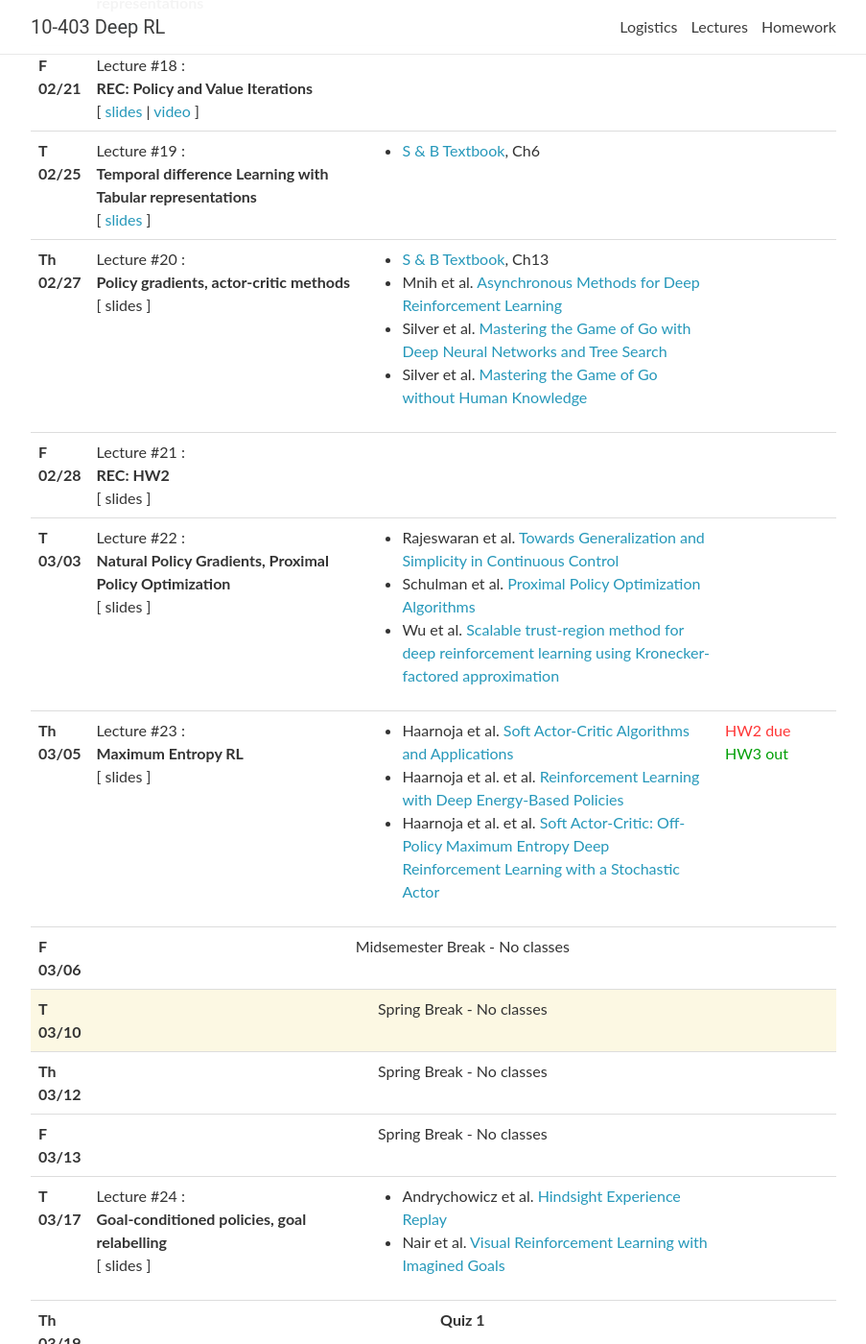
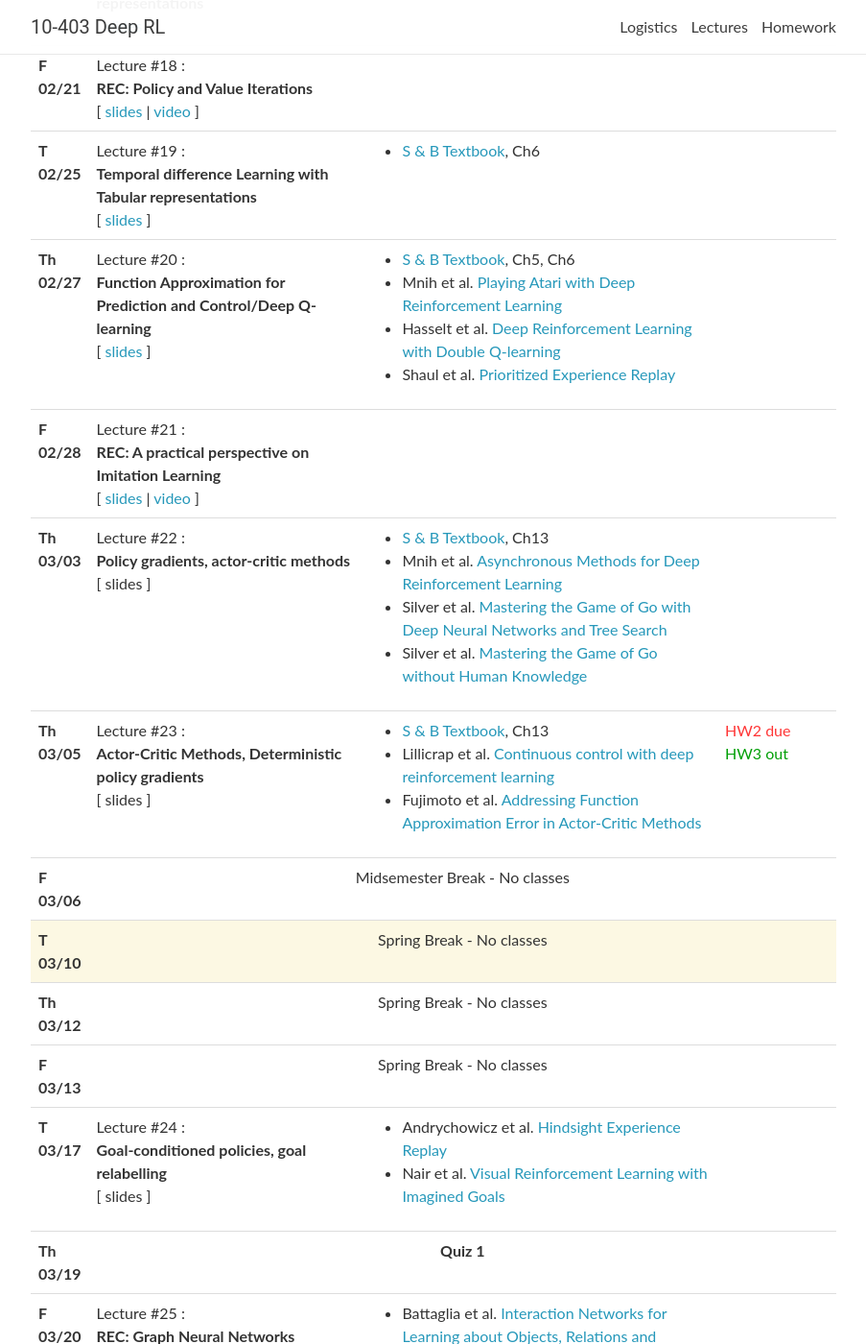
Before and after one commit to cmudeeprl/Spring202010403website, a Jekyll site: the page built from _pages/lectures.md, in a window 1280 px wide and 1400 px high, scrolled down 2743 px. Shown: the whole window at 96% size, without its empty margins (188-1091 px from the left). Built offline with Jekyll 4.4.1, drawn with Linux system fonts in a browser that asks for light colours; nearby versions of some CDN libraries; comment, search, counter and statistics services are not loaded.

Commit message:
lecture 02/27, recitation 02/28

```diff
--- a/_data/lectures.yml
+++ b/_data/lectures.yml
@@ -237,6 +237,37 @@
   logistics:
 
 
+- date: Th 02/27
+  lecturer:
+  title: >
+    <strong> Function Approximation for Prediction and Control/Deep Q-learning</strong>
+  slides: https://cmudeeprl.github.io/Spring202010403website/assets/lectures/s20_lecture10.pdf
+  # video: https://scs.hosted.panopto.com/Panopto/Pages/Viewer.aspx?id=754eb6c0-72ca-4912-93f1-aad101060954
+  notes:
+  readings:
+    - <a href="http://incompleteideas.net/book/RLbook2018.pdf" target="_blank">S & B Textbook</a>, Ch5, Ch6
+    - Mnih et al. <a href="https://arxiv.org/pdf/1312.5602.pdf" target="_blank">Playing Atari with Deep Reinforcement Learning</a>
+    - Hasselt et al. <a href="https://arxiv.org/abs/1509.06461" target="_blank">Deep Reinforcement Learning with Double Q-learning</a>
+    - Shaul et al. <a href="https://arxiv.org/abs/1511.05952" target="_blank">Prioritized Experience Replay</a>
+  logistics:
+
+
+- date: F 02/28
+  lecturer:
+  title: >
+    <strong>REC: A practical perspective on Imitation Learning</strong>
+  slides: https://cmudeeprl.github.io/Spring202010403website/assets/lectures/s20_rec_imitation_learning.pdf
+  video: https://scs.hosted.panopto.com/Panopto/Pages/Viewer.aspx?id=a78e3cfb-9e14-4cdb-a074-ab6f012e7df1
+  notes:
+  readings:
+    # - Doersch <a href="https://arxiv.org/abs/1606.05908" target="_blank">Tutorial on Variational Autoencoders</a>
+  logistics:
+
+
+
+# ----------------------------- CONDUCTED --------------------------------------------------
+
+
 # - date: T 02/18
 #   lecturer:
 #   title: >
@@ -264,7 +295,7 @@
 #   logistics: <br><span class="event">HW2 out</span> <br>
 
 
-- date: Th 02/27
+- date: Th 03/03
   lecturer:
   title: >
     <strong>Policy gradients, actor-critic methods</strong>
@@ -278,60 +309,49 @@
     - Silver et al. <a href="https://deepmind.com/research/publications/mastering-game-go-without-human-knowledge/" target="_blank">Mastering the Game of Go without Human Knowledge</a>
   logistics:
 
-# - date: Th 02/27
-#   lecturer:
-#   title: >
-#     <strong>Actor-Critic Methods, Deterministic policy gradients</strong>
-#   # slides: https://cmudeeprl.github.io/Spring202010403website/assets/lectures/lecture_12_1.pdf
-#   # slides2: https://cmudeeprl.github.io/Spring202010403website/assets/lectures/lecture_12_2.pdf
-#   # video: https://scs.hosted.panopto.com/Panopto/Pages/Viewer.aspx?id=4e7cbf9d-6e81-4e7b-9093-aad80108fb94
-#   notes:
-#   readings:
-#     - <a href="http://incompleteideas.net/book/RLbook2018.pdf" target="_blank">S & B Textbook</a>, Ch13
-#     - Lillicrap et al. <a href="https://arxiv.org/abs/1509.02971" target="_blank">Continuous control with deep reinforcement learning</a>
-#     - Fujimoto et al. <a href="https://arxiv.org/abs/1802.09477" target="_blank">Addressing Function Approximation Error in Actor-Critic Methods</a>
-#   logistics:
-
-
-- date: F 02/28
-  lecturer:
-  title: >
-    <strong>REC: HW2</strong>
-  # slides: https://cmudeeprl.github.io/Spring202010403website/assets/lectures/recitation_4_1.pdf
-  # slides2: https://cmudeeprl.github.io/Spring202010403website/assets/lectures/recitation_4_2.pdf
-  # video: https://scs.hosted.panopto.com/Panopto/Pages/Viewer.aspx?id=eb36184f-8f73-4880-9751-aab500f4b44e
-  notes:
-  readings:
-    # - Doersch <a href="https://arxiv.org/abs/1606.05908" target="_blank">Tutorial on Variational Autoencoders</a>
-  logistics:
-
-
-- date: T 03/03
-  lecturer:
-  title: >
-    <strong>Natural Policy Gradients, Proximal Policy Optimization</strong>
-  # slides: https://cmudeeprl.github.io/Spring202010403website/assets/lectures/lecture_14.pdf
-  # video: https://scs.hosted.panopto.com/Panopto/Pages/Viewer.aspx?id=47c40d4c-113b-4151-a407-aae60106ef6c
-  notes:
-  readings:
-    - Rajeswaran et al. <a href="https://arxiv.org/pdf/1703.02660.pdf" target="_blank">Towards Generalization and Simplicity in Continuous Control</a>
-    - Schulman et al. <a href="https://arxiv.org/abs/1707.06347" target="_blank">Proximal Policy Optimization Algorithms</a>
-    - Wu et al. <a href="https://papers.nips.cc/paper/7112-scalable-trust-region-method-for-deep-reinforcement-learning-using-kronecker-factored-approximation.pdf" target="_blank">Scalable trust-region method for deep reinforcement learning using Kronecker-factored approximation</a>
-  logistics:
-
 - date: Th 03/05
   lecturer:
   title: >
-    <strong>Maximum Entropy RL</strong>
-  # slides: https://cmudeeprl.github.io/Spring202010403website/assets/lectures/lecture_19.pdf
-  # video: https://scs.hosted.panopto.com/Panopto/Pages/Viewer.aspx?id=3cb27113-367b-41c3-9e32-aafd01183506
+    <strong>Actor-Critic Methods, Deterministic policy gradients</strong>
+  # slides: https://cmudeeprl.github.io/Spring202010403website/assets/lectures/lecture_12_1.pdf
+  # slides2: https://cmudeeprl.github.io/Spring202010403website/assets/lectures/lecture_12_2.pdf
+  # video: https://scs.hosted.panopto.com/Panopto/Pages/Viewer.aspx?id=4e7cbf9d-6e81-4e7b-9093-aad80108fb94
   notes:
   readings:
-    - Haarnoja et al. <a href="https://arxiv.org/abs/1812.05905" target="_blank">Soft Actor-Critic Algorithms and Applications</a>
-    - Haarnoja et al. et al. <a href="https://arxiv.org/abs/1702.08165" target="_blank">Reinforcement Learning with Deep Energy-Based Policies</a>
-    - Haarnoja et al. et al. <a href="https://arxiv.org/abs/1801.01290" target="_blank">Soft Actor-Critic&#58; Off-Policy Maximum Entropy Deep Reinforcement Learning with a Stochastic Actor</a>
+    - <a href="http://incompleteideas.net/book/RLbook2018.pdf" target="_blank">S & B Textbook</a>, Ch13
+    - Lillicrap et al. <a href="https://arxiv.org/abs/1509.02971" target="_blank">Continuous control with deep reinforcement learning</a>
+    - Fujimoto et al. <a href="https://arxiv.org/abs/1802.09477" target="_blank">Addressing Function Approximation Error in Actor-Critic Methods</a>
   logistics: <span class="deadline">HW2 due</span> <br>
     <span class="event">HW3 out</span>
+
+
+
+
+# - date: T 03/03
+#   lecturer:
+#   title: >
+#     <strong>Natural Policy Gradients, Proximal Policy Optimization</strong>
+#   # slides: https://cmudeeprl.github.io/Spring202010403website/assets/lectures/lecture_14.pdf
+#   # video: https://scs.hosted.panopto.com/Panopto/Pages/Viewer.aspx?id=47c40d4c-113b-4151-a407-aae60106ef6c
+#   notes:
+#   readings:
+#     - Rajeswaran et al. <a href="https://arxiv.org/pdf/1703.02660.pdf" target="_blank">Towards Generalization and Simplicity in Continuous Control</a>
+#     - Schulman et al. <a href="https://arxiv.org/abs/1707.06347" target="_blank">Proximal Policy Optimization Algorithms</a>
+#     - Wu et al. <a href="https://papers.nips.cc/paper/7112-scalable-trust-region-method-for-deep-reinforcement-learning-using-kronecker-factored-approximation.pdf" target="_blank">Scalable trust-region method for deep reinforcement learning using Kronecker-factored approximation</a>
+#   logistics:
+
+# - date: Th 03/05
+#   lecturer:
+#   title: >
+#     <strong>Maximum Entropy RL</strong>
+#   # slides: https://cmudeeprl.github.io/Spring202010403website/assets/lectures/lecture_19.pdf
+#   # video: https://scs.hosted.panopto.com/Panopto/Pages/Viewer.aspx?id=3cb27113-367b-41c3-9e32-aafd01183506
+#   notes:
+#   readings:
+#     - Haarnoja et al. <a href="https://arxiv.org/abs/1812.05905" target="_blank">Soft Actor-Critic Algorithms and Applications</a>
+#     - Haarnoja et al. et al. <a href="https://arxiv.org/abs/1702.08165" target="_blank">Reinforcement Learning with Deep Energy-Based Policies</a>
+#     - Haarnoja et al. et al. <a href="https://arxiv.org/abs/1801.01290" target="_blank">Soft Actor-Critic&#58; Off-Policy Maximum Entropy Deep Reinforcement Learning with a Stochastic Actor</a>
+
 
 - date: F 03/06
   lecturer:
```
Also changed, not shown: 2 other files.
